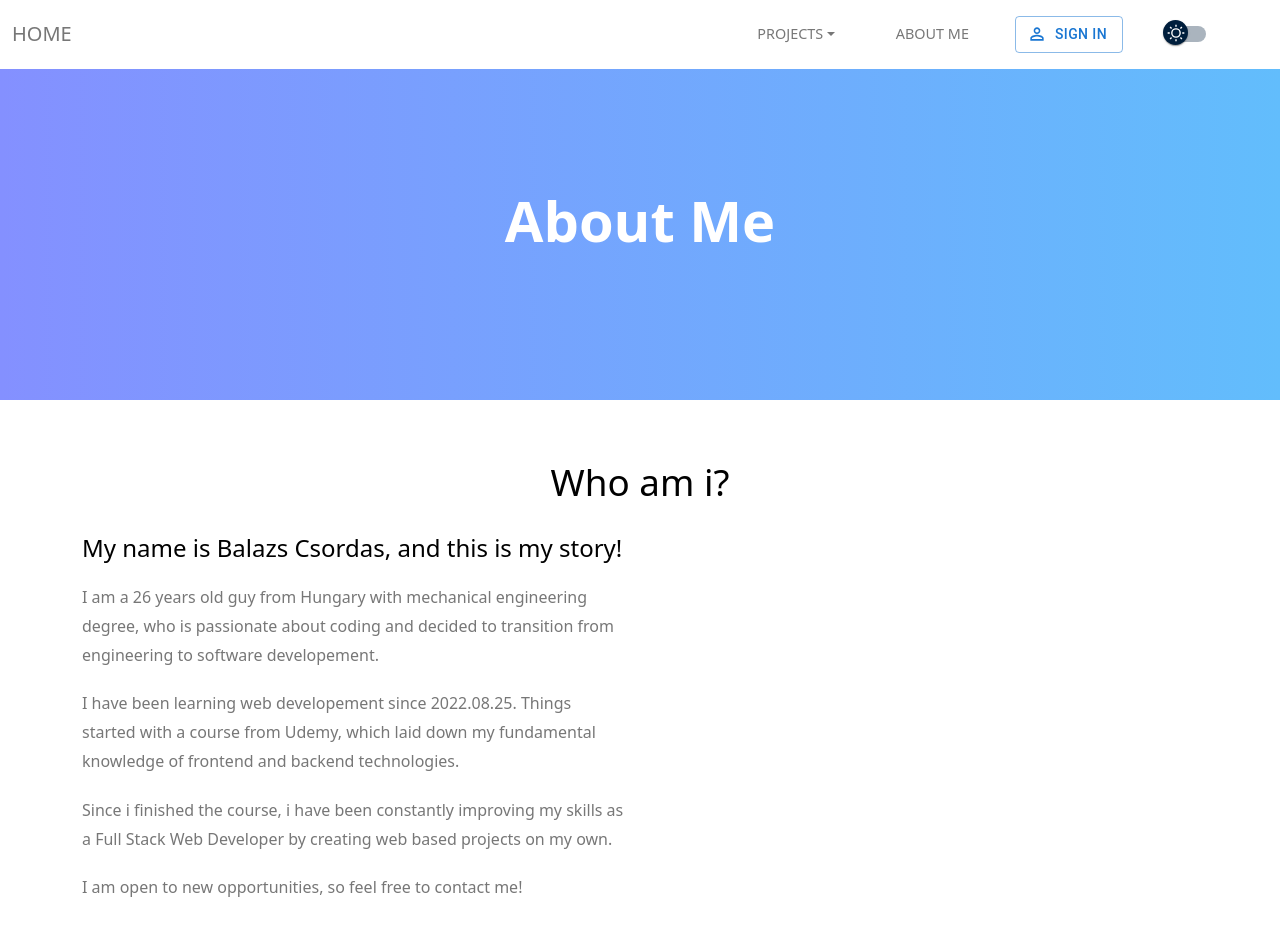
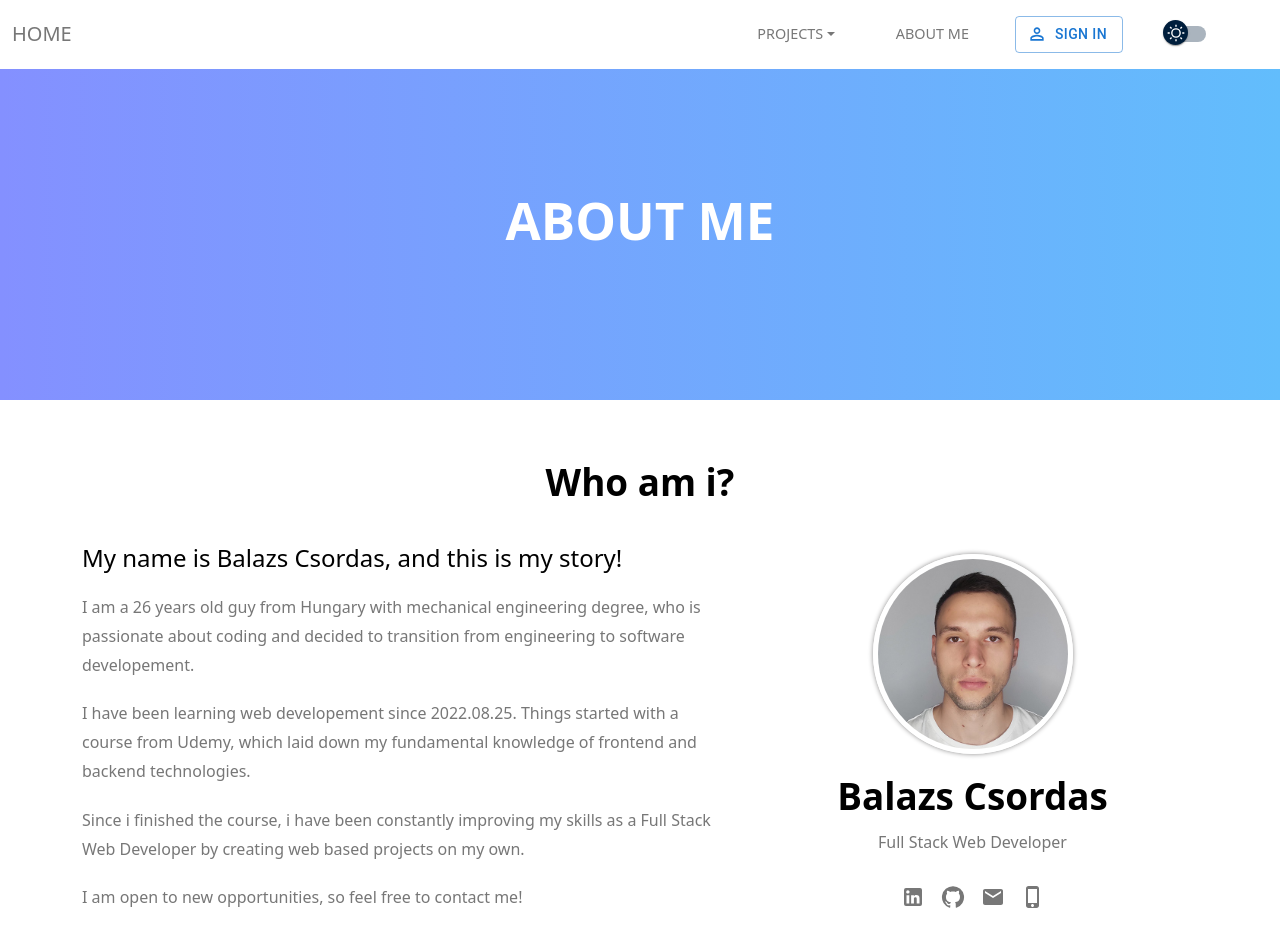
Before and after one commit to balazscsordas/portfolio-frontend, a React (Create React App) app: page /about-me in a window 1280 px wide. Shown: the top 929 px of the page. Built offline with nearby package versions, Linux system fonts and the light colour scheme.

Commit message:
edited about me page

```diff
--- a/src/components/AboutMeContent.jsx
+++ b/src/components/AboutMeContent.jsx
@@ -2,7 +2,7 @@ import React from "react";
 import Container from 'react-bootstrap/Container';
 import Row from 'react-bootstrap/Row';
 import Col from 'react-bootstrap/Col';
-import SocialLinks from './SocialLinks';
+import AvatarSection from "./AvatarSection";
 
 const technologiesArray = ["React.js", "Node.js", "Git", "GitHub", "Rest API", "MongoDB", "Mongoose", "Javascript", "Gatsby", "JQuery", "Sass", "Bootstrap", "Material UI", "EJS", "HTML5", "CSS"]
 
@@ -13,15 +13,15 @@ function AboutMeContent() {
             <Container>
                 <h2 className="mbt">Who am i?</h2>
                 <Row className="about-me-row">
-                    <Col lg={6}>
+                    <Col lg={7}>
                         <h3>My name is Balazs Csordas, and this is my story!</h3>
                         <p>I am a {new Date().getFullYear() - 1996} years old guy from Hungary with mechanical engineering degree, who is passionate about coding and decided to transition from engineering to software developement.</p>
                         <p>I have been learning web developement since 2022.08.25. Things started with a course from Udemy, which laid down my fundamental knowledge of frontend and backend technologies.</p>
                         <p>Since i finished the course, i have been constantly improving my skills as a Full Stack Web Developer by creating web based projects on my own.</p>
                         <p>I am open to new opportunities, so feel free to contact me!</p>
-                        <div className="links-block">
-                            <SocialLinks />
-                        </div>
+                    </Col>
+                    <Col lg={5}>
+                        <AvatarSection />
                     </Col>
                 </Row>
 
--- /dev/null
+++ b/src/components/AvatarSection.jsx
@@ -0,0 +1,24 @@
+import React from "react";
+import image from '../images/en.jpg';
+import SocialLinks from "./SocialLinks";
+
+function AvatarSection () {
+    return (
+        <section id="avatar-section">
+            <div className="avatar-block">
+                <img
+                    className="avatar-image"
+                    src={image}
+                    alt="me"
+                />
+                <div className="avatar-description">
+                    <h2>Balazs Csordas</h2>
+                    <p>Full Stack Web Developer</p>
+                    <SocialLinks />
+                </div>
+            </div>
+        </section>
+    )
+}
+
+export default AvatarSection;
--- a/src/styles/aboutPage.scss
+++ b/src/styles/aboutPage.scss
@@ -32,3 +32,31 @@
     color:white;
   }
 }
+
+#avatar-section {
+  .avatar-block {
+    text-align: center;
+
+    .avatar-image {
+        border-radius: 50%;
+        width: 200px;
+        height: 200px;
+        border: 5px solid var(--bgThemeColor1);
+        box-shadow: $box-shadow;
+        margin: 10px 20px;
+    }
+
+    .avatar-description {
+        margin: 10px 20px;
+    }
+
+    h2 {
+        color: var(--textThemeColor3);
+        font-weight: 700;
+    }
+
+    p {
+        margin: 10px auto 20px;
+    }
+  }
+}
--- a/src/styles/global.scss
+++ b/src/styles/global.scss
@@ -18,8 +18,13 @@ p {
     line-height: 1.65rem;
 }
 
+h1 {
+    text-transform: uppercase;
+}
+
 h2 {
     font-size:2.3rem;
+    font-weight: bold;
 }
 
 h3 {
@@ -40,7 +45,7 @@ h2, h3 {
 }
 
 .mbt { // margin-bottom on titles
-    margin-bottom: 30px!important;
+    margin-bottom: 40px!important;
     text-align: center;
 }
 
@@ -80,7 +85,7 @@ h2, h3 {
     h1 {
         font-weight: bold;
         color: var(--textThemeColor2);
-        font-size: 3.5rem;
+        font-size: 3.2rem;
     }
 }
 
@@ -115,4 +120,8 @@ h2, h3 {
     .mt {
         margin-top: 50px!important;
     }
+
+    .mbt {
+        margin-bottom: 30px!important;
+    }
 }
```
